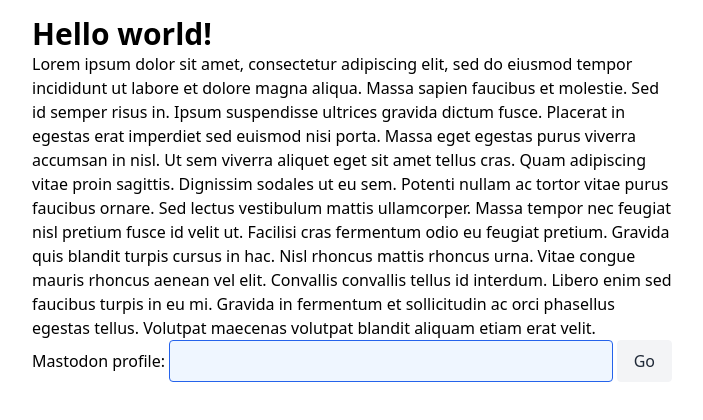
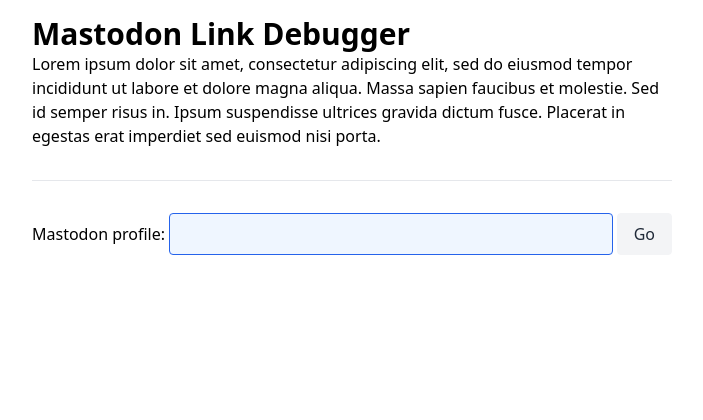
Before and after one commit to robpc/mastodon-link-debugger, a SvelteKit app: page / in a window 1280 px wide. Shown: the top 420 px of the page, without its empty margins (288-991 px from the left). Built offline with nearby package versions, Linux system fonts and the light colour scheme.

Commit message:
Common layout

```diff
--- a/src/routes/+layout.svelte
+++ b/src/routes/+layout.svelte
@@ -2,6 +2,22 @@
   import '../app.css';
 </script>
 
-<div class="flex flex-col mx-auto md:max-w-2xl p-4">
+<div class="flex flex-col gap-8 mx-auto md:max-w-2xl p-4">
+  <div>
+    <h1 class="text-3xl font-bold">Mastodon Link Debugger</h1>
+    <p>
+      Lorem ipsum dolor sit amet, consectetur adipiscing elit, sed do eiusmod tempor incididunt ut
+      labore et dolore magna aliqua. Massa sapien faucibus et molestie. Sed id semper risus in.
+      Ipsum suspendisse ultrices gravida dictum fusce. Placerat in egestas erat imperdiet sed
+      euismod nisi porta.
+    </p>
+  </div>
+  <hr />
   <slot />
 </div>
+
+<style lang="postcss">
+  hr {
+    @apply border-gray-200;
+  }
+</style>
--- a/src/routes/+page.svelte
+++ b/src/routes/+page.svelte
@@ -28,20 +28,6 @@
   }
 </script>
 
-<h1 class="text-3xl font-bold">Hello world!</h1>
-<p>
-  Lorem ipsum dolor sit amet, consectetur adipiscing elit, sed do eiusmod tempor incididunt ut
-  labore et dolore magna aliqua. Massa sapien faucibus et molestie. Sed id semper risus in. Ipsum
-  suspendisse ultrices gravida dictum fusce. Placerat in egestas erat imperdiet sed euismod nisi
-  porta. Massa eget egestas purus viverra accumsan in nisl. Ut sem viverra aliquet eget sit amet
-  tellus cras. Quam adipiscing vitae proin sagittis. Dignissim sodales ut eu sem. Potenti nullam ac
-  tortor vitae purus faucibus ornare. Sed lectus vestibulum mattis ullamcorper. Massa tempor nec
-  feugiat nisl pretium fusce id velit ut. Facilisi cras fermentum odio eu feugiat pretium. Gravida
-  quis blandit turpis cursus in hac. Nisl rhoncus mattis rhoncus urna. Vitae congue mauris rhoncus
-  aenean vel elit. Convallis convallis tellus id interdum. Libero enim sed faucibus turpis in eu mi.
-  Gravida in fermentum et sollicitudin ac orci phasellus egestas tellus. Volutpat maecenas volutpat
-  blandit aliquam etiam erat velit.
-</p>
 <div class="flex flex-col gap-0.5">
   <div class="flex flex-row items-center gap-1">
     <label for="profile">Mastodon profile:</label>
--- a/src/routes/profile/[profile]/+page.svelte
+++ b/src/routes/profile/[profile]/+page.svelte
@@ -22,7 +22,7 @@
 
 <style lang="postcss">
   h1 {
-    @apply text-xl;
+    @apply text-2xl;
   }
   h2 {
     @apply font-mono text-sm text-gray-500;
```
